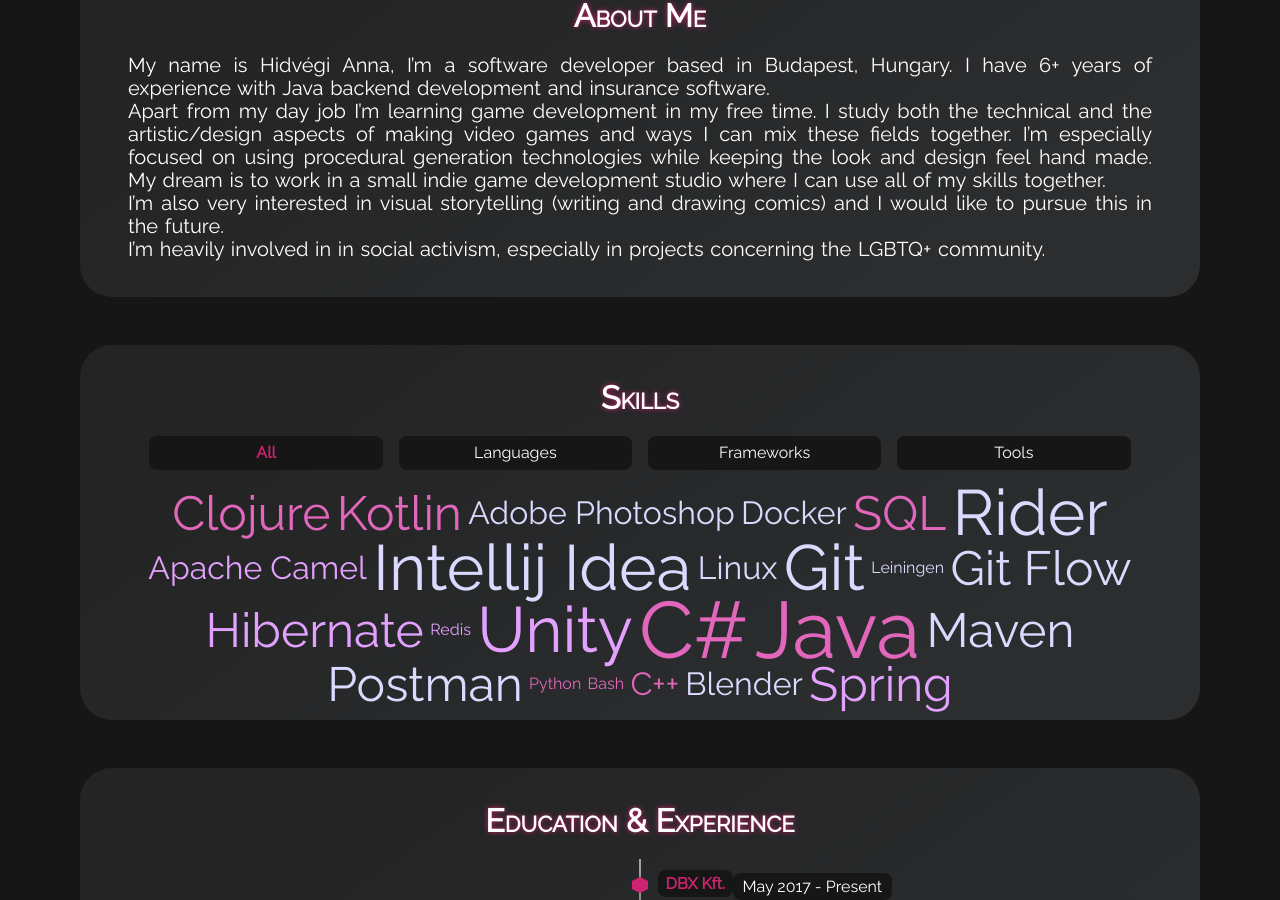
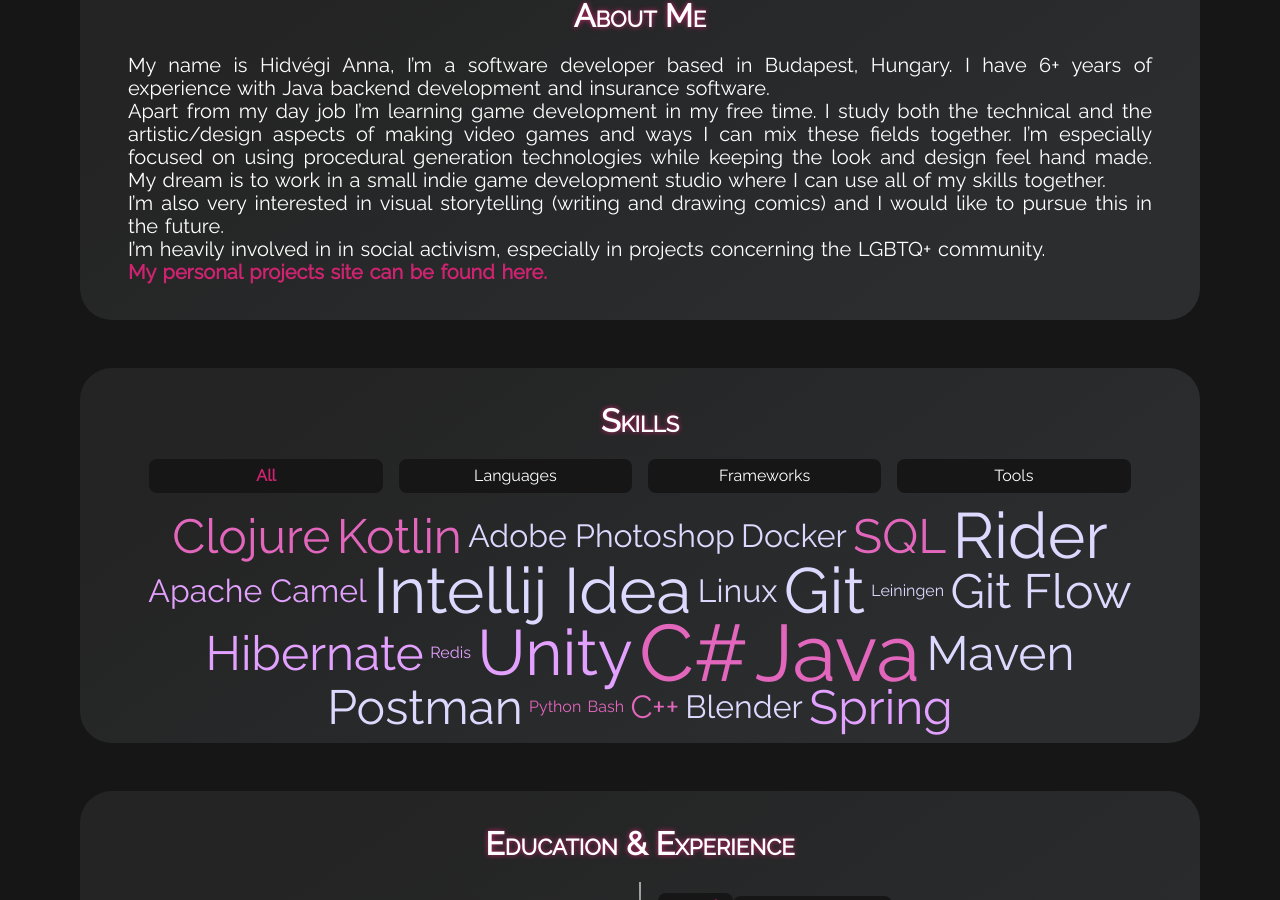
Before and after one commit to SolAnna7/neumorphism, a Jekyll site: the page built from index.html, in a window 1280 px wide and 900 px high, scrolled down 1097 px. Built offline with Jekyll 4.4.1, drawn with Linux system fonts in a browser that asks for light colours.

Commit message:
Adding projects link

```diff
--- a/_config.yml
+++ b/_config.yml
@@ -34,7 +34,7 @@ show_aboutme_card: true
 # about_me_title: The will be displayed as the title in the About Me section
 about_me_title: About Me
 # about_me_description: This will be displayed under the title.
-about_me_description: My name is Hidvégi Anna, I’m a software developer based in Budapest, Hungary. I have 6+ years of experience with Java backend development and insurance software.<br>Apart from my day job I’m learning game development in my free time. I study both the technical and the artistic/design aspects of making video games and ways I can mix these fields together. I’m especially focused on using procedural generation technologies while keeping the look and design feel hand made. My dream is to work in a small indie game development studio where I can use all of my skills together.<br>I’m also very interested in visual storytelling (writing and drawing comics) and I would like to pursue this in the future.<br>I’m heavily involved in in social activism, especially in projects concerning the LGBTQ+ community.
+about_me_description: My name is Hidvégi Anna, I’m a software developer based in Budapest, Hungary. I have 6+ years of experience with Java backend development and insurance software.<br>Apart from my day job I’m learning game development in my free time. I study both the technical and the artistic/design aspects of making video games and ways I can mix these fields together. I’m especially focused on using procedural generation technologies while keeping the look and design feel hand made. My dream is to work in a small indie game development studio where I can use all of my skills together.<br>I’m also very interested in visual storytelling (writing and drawing comics) and I would like to pursue this in the future.<br>I’m heavily involved in in social activism, especially in projects concerning the LGBTQ+ community.<br><a href="https://solanna7.github.io/sfg-site-2/">My personal projects site can be found here.</a>
 
 # SKILLS SECTION
 # show_skills_card:
```
